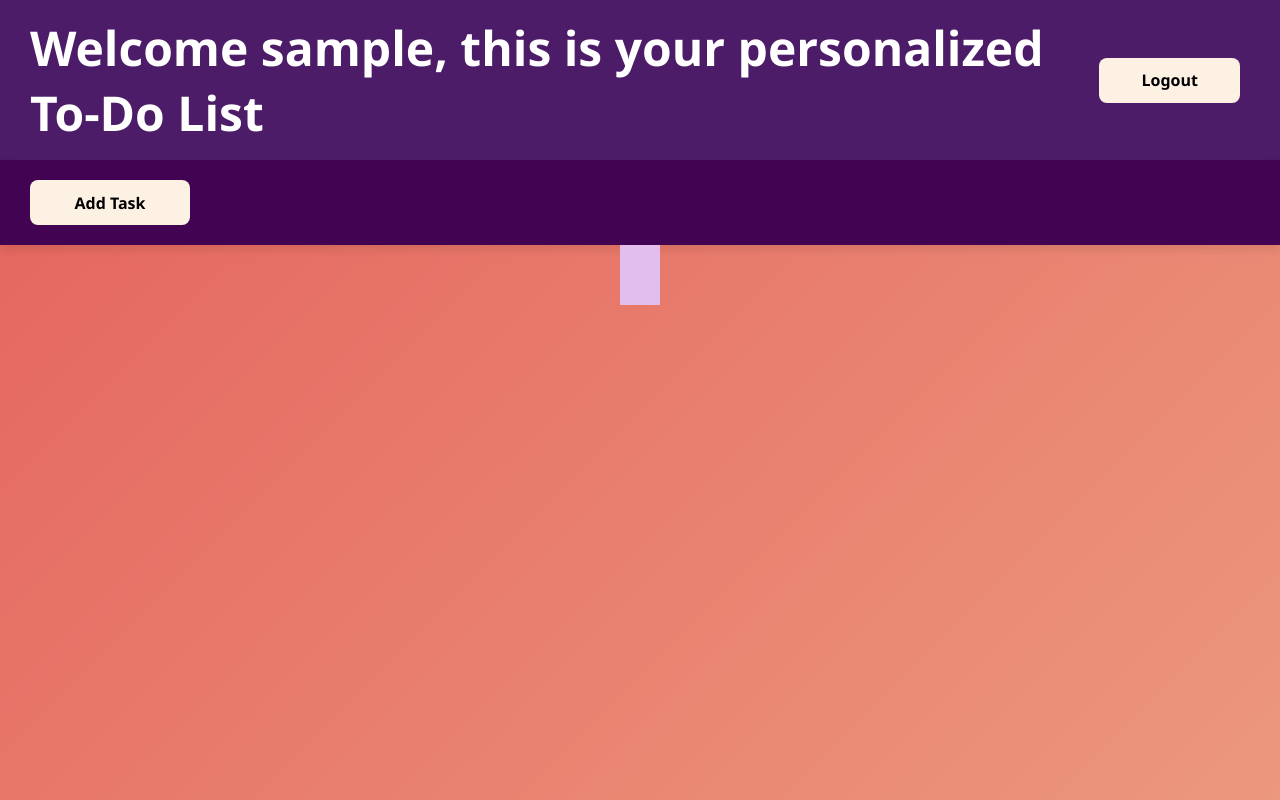
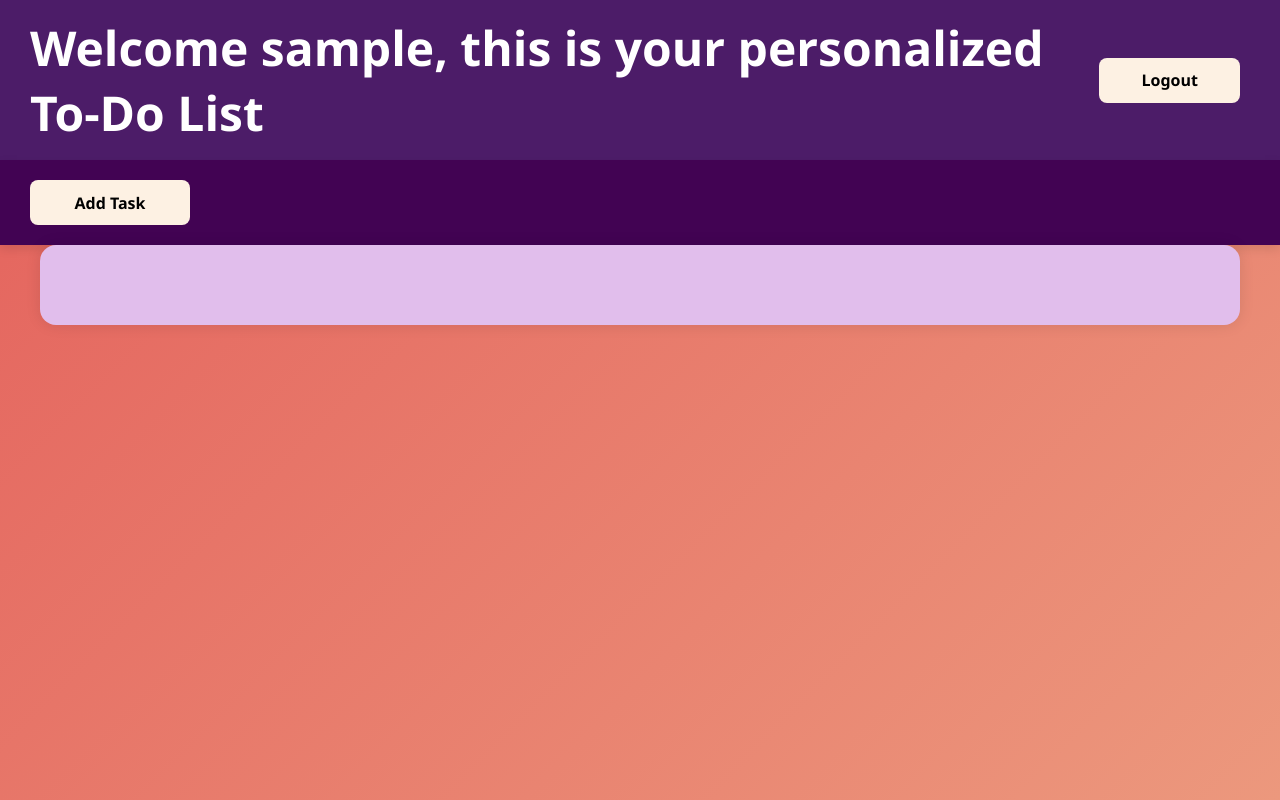
Before and after one commit to kattamanogna/todolist1, a plain HTML site: page frontend/index.html in a window 1280 px wide. Drawn offline with Linux system fonts and the light colour scheme; no server answers; sample sign-in values are in the browser's storage.

Commit message:
Fix scroll, background, and container layout

```diff
--- a/frontend/style.css
+++ b/frontend/style.css
@@ -8,9 +8,11 @@
 
 body {
   background: linear-gradient(135deg, #e4615c 0%, #ec987d 100%);
-  height: 100vh;
-  overflow: hidden;
+  min-height: 100vh;
+  overflow-x: hidden;
+  margin: 0;
 }
+
 
 .header {
   background-color: #4c1c68;
@@ -82,15 +84,18 @@ body {
 }
 
 .item-ctn {
-  max-width: 1200px;
+  width: 100%;
+  max-width:1200px;
   margin:0 auto;
-  padding: 30px 20px;
+  padding: 40px 20px;
   display: flex;
   flex-wrap: wrap;
   justify-content: flex-start;
   background-color: #e1beec;
   gap: 20px;
   overflow-y: auto;
+    border-radius: 16px;
+  box-shadow: 0 0 15px rgba(0, 0, 0, 0.1);
 }
 
 .item {
@@ -101,6 +106,7 @@ body {
   box-shadow: 0 10px 20px rgba(0, 0, 0, 0.1);
   padding: 20px;
   display: flex;
+    padding-bottom: 80px;
   flex-direction: column;
   justify-content: space-between;
   gap: 10px;
```
